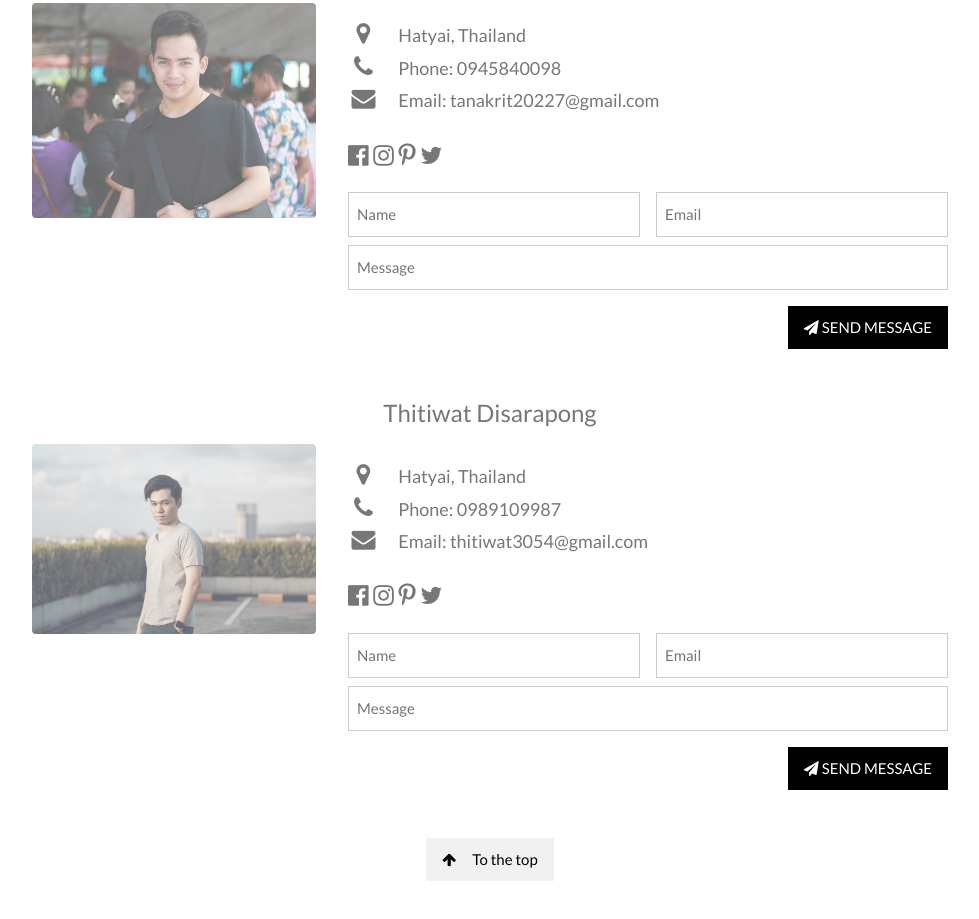
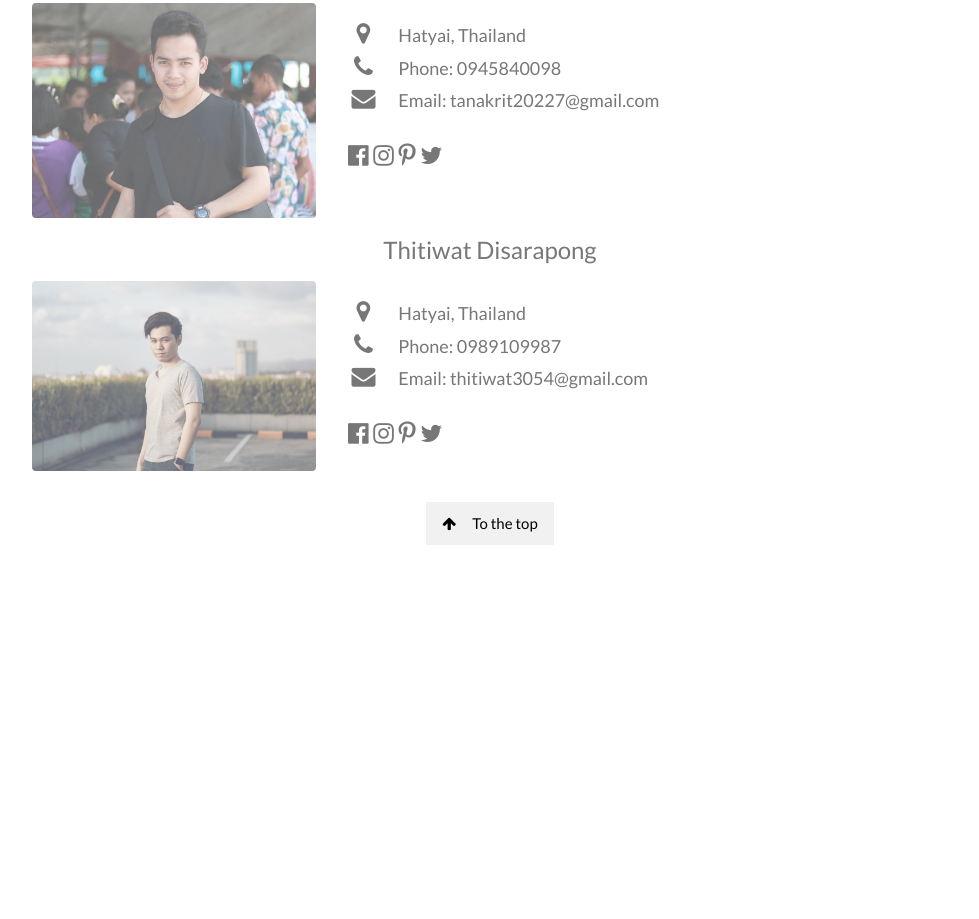
Before and after one commit to tanakrit69/project, a plain HTML site: page index.html in a window 1280 px wide. Shown: the part 1963-2882 px from the top of the page, without its empty margins (150-1129 px from the left). After the commit the page ends 2588 px from the top, so only its background shows below. Drawn offline with nearby package versions, Linux system fonts and the light colour scheme; some packages are replaced by stand-ins of ours.

Commit message:
Add files via upload

```diff
--- a/index.html
+++ b/index.html
@@ -204,20 +204,7 @@ body, html {
        </div>
 
 
-       <form action="/action_page.php" target="_blank">
-         <div class="w3-row-padding" style="margin:0 -16px 8px -16px">
-           <div class="w3-half">
-             <input class="w3-input w3-border" type="text" placeholder="Name" required name="Name">
-           </div>
-           <div class="w3-half">
-             <input class="w3-input w3-border" type="text" placeholder="Email" required name="Email">
-           </div>
-         </div>
-         <input class="w3-input w3-border" type="text" placeholder="Message" required name="Message">
-         <button class="w3-button w3-black w3-right w3-section" type="submit">
-           <i class="fa fa-paper-plane"></i> SEND MESSAGE
-         </button>
-       </form>
+
      </div>
      <div class="w3-row w3-padding-15 w3-section">
        <h3 class="w3-center">Thitiwat Disarapong</h3>
@@ -229,6 +216,7 @@ body, html {
 
        <div class="w3-col m8 w3-panel">
          <div class="w3-large w3-margin-bottom">
+
            <i class="fa fa-map-marker fa-fw w3-hover-text-black w3-xlarge w3-margin-right"></i> Hatyai, Thailand<br>
            <i class="fa fa-phone fa-fw w3-hover-text-black w3-xlarge w3-margin-right"></i> Phone: 0989109987<br>
            <i class="fa fa-envelope fa-fw w3-hover-text-black w3-xlarge w3-margin-right"></i> Email: thitiwat3054@gmail.com<br>
@@ -242,20 +230,7 @@ body, html {
          </div>
 
 
-         <form action="/action_page.php" target="_blank">
-           <div class="w3-row-padding" style="margin:0 -16px 8px -16px">
-             <div class="w3-half">
-               <input class="w3-input w3-border" type="text" placeholder="Name" required name="Name">
-             </div>
-             <div class="w3-half">
-               <input class="w3-input w3-border" type="text" placeholder="Email" required name="Email">
-             </div>
-           </div>
-           <input class="w3-input w3-border" type="text" placeholder="Message" required name="Message">
-           <button class="w3-button w3-black w3-right w3-section" type="submit">
-             <i class="fa fa-paper-plane"></i> SEND MESSAGE
-           </button>
-         </form>
+
    </div>
  </div>
 
```
